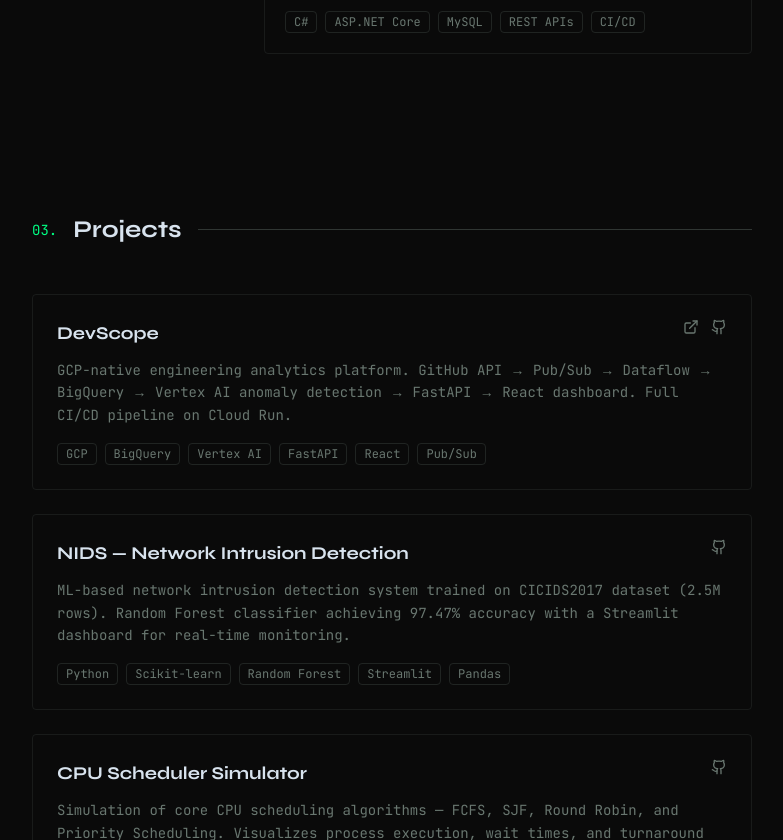
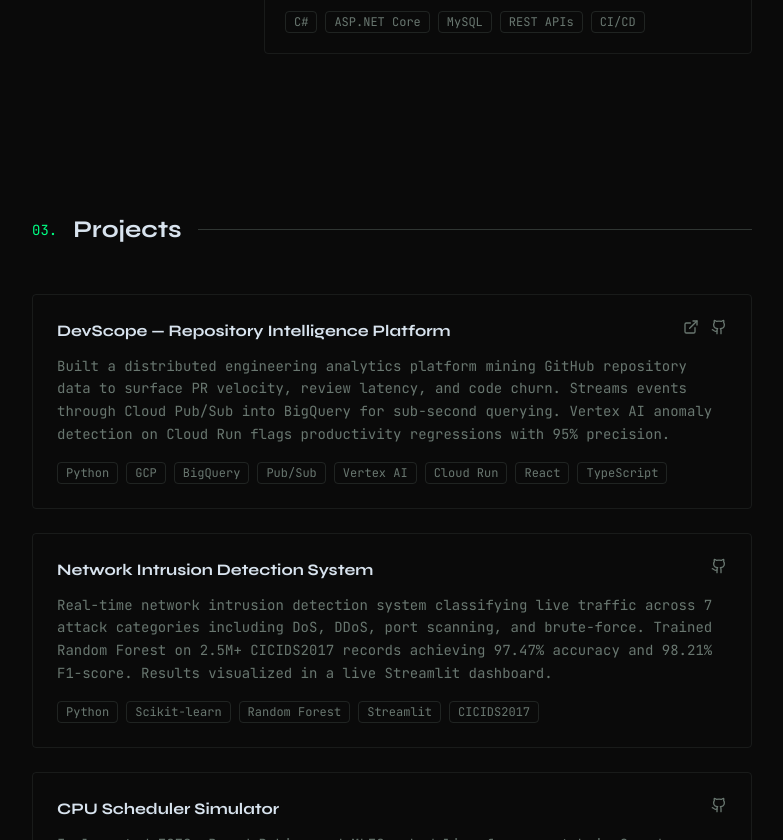
Before and after one commit to bereketlemma/bereket-portfolio, a Next.js app: page / in a window 1280 px wide. Shown: the part 1960-2800 px from the top of the page, without its empty margins (248-1031 px from the left). Built offline with nearby package versions, Linux system fonts and the light colour scheme.

Commit message:
feat: scroll reveal projects with view more toggle

```diff
--- a/app/home/_components/projects.tsx
+++ b/app/home/_components/projects.tsx
@@ -1,56 +1,82 @@
+"use client"
+
+import { useState } from "react"
 import Link from "next/link"
 import { Github, ExternalLink } from "lucide-react"
+import { useInView } from "react-intersection-observer"
 
-const projects = [
+const allProjects = [
   {
-    title: "DevScope",
+    title: "DevScope — Repository Intelligence Platform",
     description:
-      "GCP-native engineering analytics platform. GitHub API → Pub/Sub → Dataflow → BigQuery → Vertex AI anomaly detection → FastAPI → React dashboard. Full CI/CD pipeline on Cloud Run.",
-    tags: ["GCP", "BigQuery", "Vertex AI", "FastAPI", "React", "Pub/Sub"],
+      "Built a distributed engineering analytics platform mining GitHub repository data to surface PR velocity, review latency, and code churn. Streams events through Cloud Pub/Sub into BigQuery for sub-second querying. Vertex AI anomaly detection on Cloud Run flags productivity regressions with 95% precision.",
+    tags: ["Python", "GCP", "BigQuery", "Pub/Sub", "Vertex AI", "Cloud Run", "React", "TypeScript"],
     github: "https://github.com/bereketlemma/devscope",
     live: "https://devscope.bereketlemma.com",
-    featured: true,
   },
   {
-    title: "NIDS — Network Intrusion Detection",
+    title: "Network Intrusion Detection System",
     description:
-      "ML-based network intrusion detection system trained on CICIDS2017 dataset (2.5M rows). Random Forest classifier achieving 97.47% accuracy with a Streamlit dashboard for real-time monitoring.",
-    tags: ["Python", "Scikit-learn", "Random Forest", "Streamlit", "Pandas"],
+      "Real-time network intrusion detection system classifying live traffic across 7 attack categories including DoS, DDoS, port scanning, and brute-force. Trained Random Forest on 2.5M+ CICIDS2017 records achieving 97.47% accuracy and 98.21% F1-score. Results visualized in a live Streamlit dashboard.",
+    tags: ["Python", "Scikit-learn", "Random Forest", "Streamlit", "CICIDS2017"],
     github: "https://github.com/bereketlemma/nids",
     live: null,
-    featured: true,
   },
   {
     title: "CPU Scheduler Simulator",
     description:
-      "Simulation of core CPU scheduling algorithms — FCFS, SJF, Round Robin, and Priority Scheduling. Visualizes process execution, wait times, and turnaround times.",
-    tags: ["C++", "Systems", "OS Concepts"],
+      "Implemented FCFS, Round Robin, and MLFQ scheduling from scratch in C and benchmarked against 1,000+ real PlanetLab distributed VM workload traces. Measured throughput, CPU utilization, turnaround time, and response time to identify optimal strategy per workload type.",
+    tags: ["C", "PlanetLab Traces", "Systems", "OS Concepts"],
     github: "https://github.com/bereketlemma/cpu-scheduler",
     live: null,
-    featured: true,
+  },
+  {
+    title: "Low-Latency Trading Engine Simulator",
+    description:
+      "High-performance trading engine processing 1M+ simulated orders/sec with <5μs p99 tick-to-trade latency. Lock-free SPSC ring buffer with cache-line-aligned atomics and price-time priority matching with zero heap allocation on the critical path.",
+    tags: ["C++20", "Linux", "TCP/UDP", "Multithreading", "Redis", "Docker"],
+    github: "https://github.com/bereketlemma/trading-engine",
+    live: null,
+  },
+  {
+    title: "Statistical Arbitrage Backtester",
+    description:
+      "Quantitative research pipeline computing z-scores, rolling correlations, and Hurst exponent for mean-reversion pairs trading. C++ inner loop via pybind11 achieving 25x speedup over pure Python. Validated on 5 years of data across 50+ equity pairs.",
+    tags: ["Python", "C++", "pybind11", "NumPy", "Pandas", "Polygon.io"],
+    github: "https://github.com/bereketlemma/stat-arb",
+    live: null,
+  },
+  {
+    title: "NavigateCity",
+    description:
+      "Web application helping users explore cities worldwide by providing curated information on museums, restaurants, parks, and famous sights. Features a natural language AI page where users write plain English requests and an AI generates database queries to execute — no SQL knowledge required.",
+    tags: ["Python", "Flask", "MySQL", "OpenAI API", "HTML/CSS"],
+    github: "https://github.com/bereketlemma/navigatecity",
+    live: "https://mmielle.com/navigatecity",
   },
 ]
 
-export default function Projects() {
+function ProjectCard({
+  project,
+  index,
+  show,
+}: {
+  project: typeof allProjects[0]
+  index: number
+  show: boolean
+}) {
+  const { ref, inView } = useInView({ triggerOnce: true, threshold: 0.1 })
+
   return (
-    <section id="projects" className="py-20">
-
-      {/* Section header */}
-      <div className="mb-12 flex items-center gap-4">
-        <span className="font-mono text-sm text-accent">03.</span>
-        <h2 className="font-syne text-2xl font-bold text-foreground">Projects</h2>
-        <div className="h-px flex-1 bg-border" />
-      </div>
-
-      {/* Projects grid */}
-      <div className="flex flex-col gap-6">
-        {projects.map((project, i) => (
     <div
-            key={i}
-            className="group rounded border border-border/40 p-6 transition-all hover:border-accent/30 hover:bg-surface/50"
+      ref={ref}
+      className={`group rounded border border-border/40 p-6 transition-all duration-700 hover:border-accent/30 hover:bg-surface/50
+        ${inView && show ? "opacity-100 translate-y-0" : "opacity-0 translate-y-8"}
+      `}
+      style={{ transitionDelay: `${index * 80}ms` }}
     >
       <div className="flex items-start justify-between">
-              <h3 className="font-syne text-lg font-bold text-foreground group-hover:text-accent transition-colors">
+        <h3 className="font-syne text-base font-bold text-foreground group-hover:text-accent transition-colors">
           {project.title}
         </h3>
         <div className="flex items-center gap-3">
@@ -72,11 +98,9 @@ export default function Projects() {
           </Link>
         </div>
       </div>
-
       <p className="mt-3 text-sm leading-relaxed text-muted-foreground">
         {project.description}
       </p>
-
       <div className="mt-4 flex flex-wrap gap-2">
         {project.tags.map((tag) => (
           <span
@@ -88,6 +112,68 @@ export default function Projects() {
         ))}
       </div>
     </div>
+  )
+}
+
+export default function Projects() {
+  const [showMore, setShowMore] = useState(false)
+
+  const { ref: viewMoreRef, inView: viewMoreInView } = useInView({
+    triggerOnce: true,
+    threshold: 0.5,
+  })
+
+  return (
+    <section id="projects" className="py-20">
+
+      {/* Section header */}
+      <div className="mb-12 flex items-center gap-4">
+        <span className="font-mono text-sm text-accent">03.</span>
+        <h2 className="font-syne text-2xl font-bold text-foreground">Projects</h2>
+        <div className="h-px flex-1 bg-border" />
+      </div>
+
+      {/* First 3 projects */}
+      <div className="flex flex-col gap-6">
+        {allProjects.slice(0, 3).map((project, i) => (
+          <ProjectCard key={project.title} project={project} index={i} show={true} />
+        ))}
+      </div>
+
+      {/* View more trigger */}
+      <div
+        ref={viewMoreRef}
+        className={`my-8 flex items-center justify-center transition-all duration-700 ${
+          viewMoreInView ? "opacity-100 translate-y-0" : "opacity-0 translate-y-4"
+        }`}
+      >
+        <button
+          onClick={() => setShowMore(!showMore)}
+          className="group rounded border border-border/60 px-6 py-2.5 font-mono text-sm text-muted-foreground hover:border-accent hover:text-accent transition-all duration-300"
+        >
+          {showMore ? (
+            <span className="flex items-center gap-2">
+              <span>↑</span>
+              <span>hide projects</span>
+            </span>
+          ) : (
+            <span className="flex items-center gap-2 animate-pulse group-hover:animate-none">
+              <span>↓</span>
+              <span>view more projects</span>
+            </span>
+          )}
+        </button>
+      </div>
+
+      {/* Remaining projects — animate in on click */}
+      <div className="flex flex-col gap-6">
+        {allProjects.slice(3).map((project, i) => (
+          <ProjectCard
+            key={project.title}
+            project={project}
+            index={i}
+            show={showMore}
+          />
         ))}
       </div>
 
```
Lines whose indentation alone changed are shown as unchanged.
